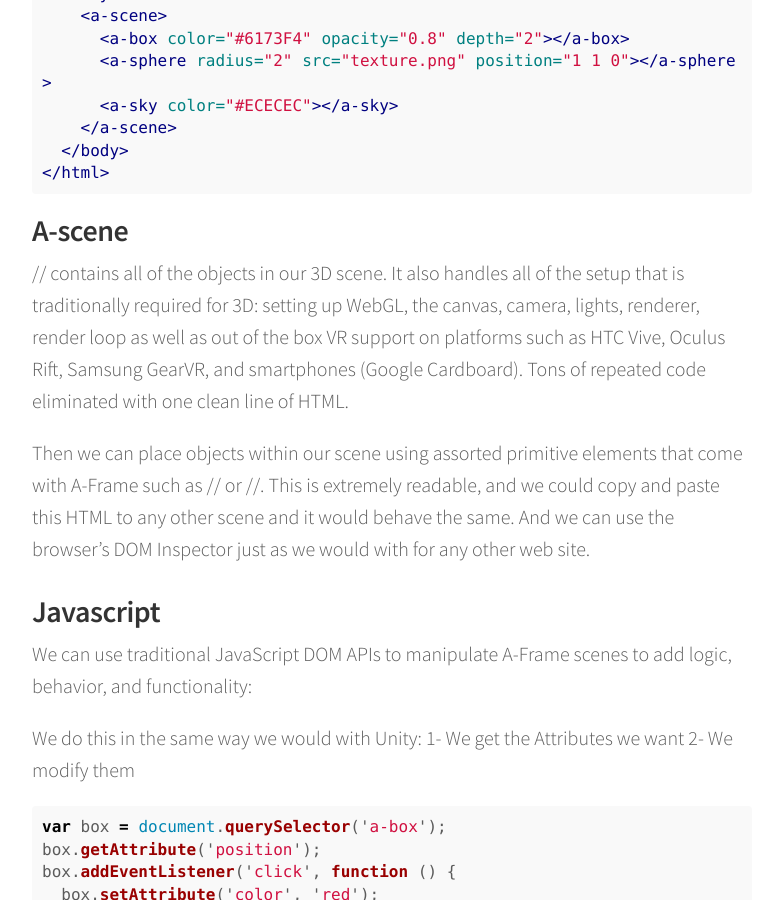
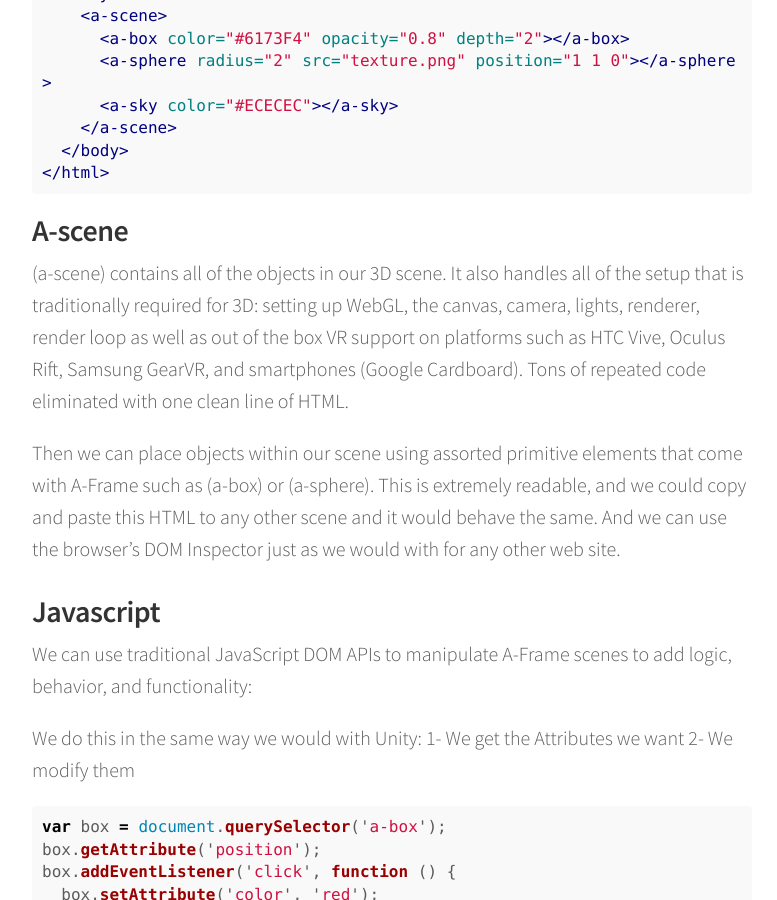
Before and after one commit to bernatferragut/FutureWeb-blog, a Jekyll site: the page built from _posts/08-03-17-FW-A-Frame for WebVR.md, in a window 1280 px wide and 900 px high, scrolled down 1093 px. Shown: the whole window, without its empty margins (248-1025 px from the left). Built offline with Jekyll 4.4.1, drawn with Linux system fonts in a browser that asks for light colours; nearby versions of some CDN libraries; comment, search, counter and statistics services are not loaded.

Commit message:
Update 08-03-17-FW-A-Frame for WebVR.md
text changes

````diff
--- a/_posts/08-03-17-FW-A-Frame for WebVR.md
+++ b/_posts/08-03-17-FW-A-Frame for WebVR.md
@@ -35,9 +35,9 @@ HTML is one of the easiest languages to understand, and many of us are already f
 </html>
 ```
 ### A-scene
-/<a-scene>/ contains all of the objects in our 3D scene. It also handles all of the setup that is traditionally required for 3D: setting up WebGL, the canvas, camera, lights, renderer, render loop as well as out of the box VR support on platforms such as HTC Vive, Oculus Rift, Samsung GearVR, and smartphones (Google Cardboard). Tons of repeated code eliminated with one clean line of HTML.
+(a-scene) contains all of the objects in our 3D scene. It also handles all of the setup that is traditionally required for 3D: setting up WebGL, the canvas, camera, lights, renderer, render loop as well as out of the box VR support on platforms such as HTC Vive, Oculus Rift, Samsung GearVR, and smartphones (Google Cardboard). Tons of repeated code eliminated with one clean line of HTML.
 
-Then we can place objects within our scene using assorted primitive elements that come with A-Frame such as /<a-box>/ or /<a-sphere>/. This is extremely readable, and we could copy and paste this HTML to any other scene and it would behave the same. And we can use the browser’s DOM Inspector just as we would with for any other web site.
+Then we can place objects within our scene using assorted primitive elements that come with A-Frame such as (a-box) or (a-sphere). This is extremely readable, and we could copy and paste this HTML to any other scene and it would behave the same. And we can use the browser’s DOM Inspector just as we would with for any other web site.
 
 ### Javascript
 We can use traditional JavaScript DOM APIs to manipulate A-Frame scenes to add logic, behavior, and functionality:
````
